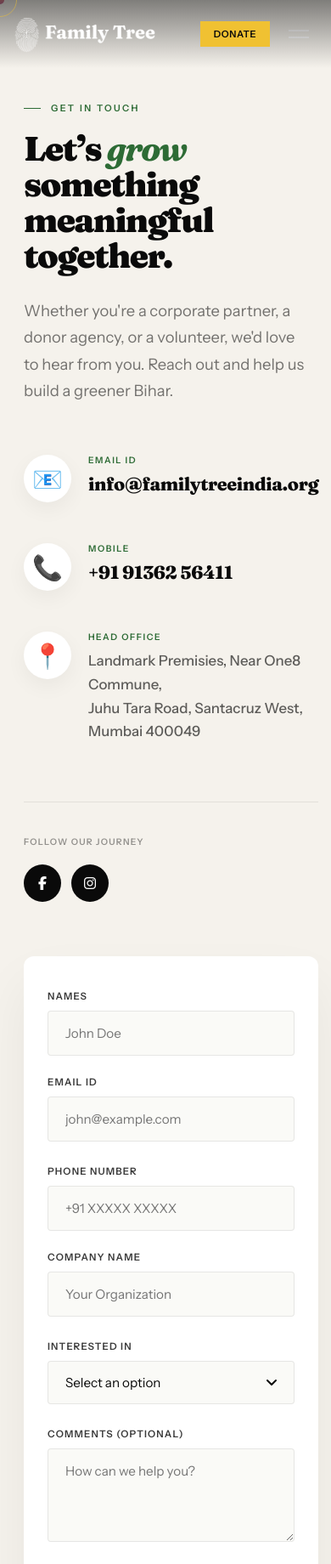
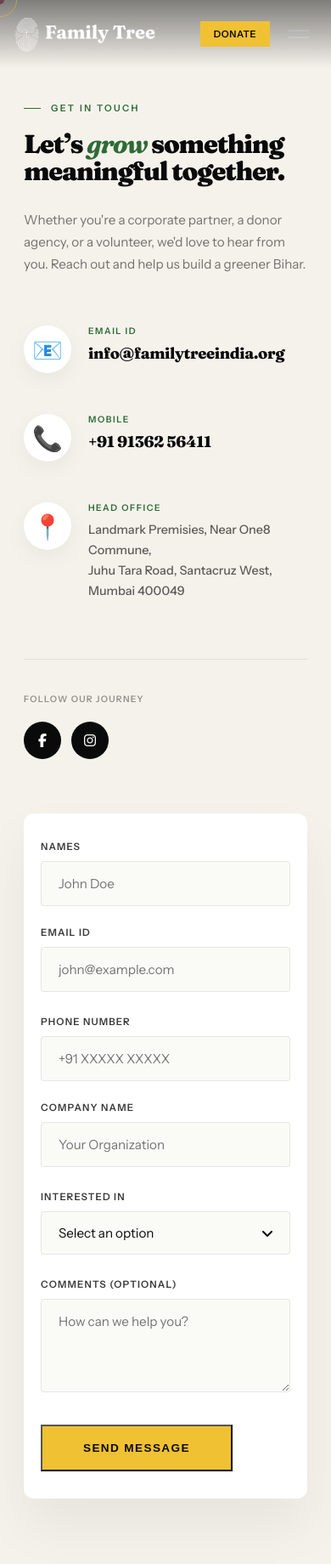
Before and after one commit to Sachinsagarmishra/familytreeindia, a PHP site: page /contact.html in a window 390 px wide. Shown: the top 1840 px of the page at 85% size. Run offline with PHP 8.4, Linux system fonts and the light colour scheme.

Commit message:
Enhance mobile responsiveness on Contact page

```diff
--- a/contact.css
+++ b/contact.css
@@ -131,6 +131,7 @@
     text-decoration: none;
     transition: color 0.3s;
     letter-spacing: -0.02em;
+    word-break: break-all;
 }
 
 .info-link:hover {
@@ -328,3 +329,37 @@
         font-size: 1.4rem;
     }
 }
+
+@media (max-width: 600px) {
+    .cont-h1 {
+        font-size: 1.9rem;
+    }
+
+    .cont-sub {
+        font-size: 0.95rem;
+    }
+
+    .info-link {
+        font-size: 1.15rem;
+    }
+
+    .info-text {
+        font-size: 0.9rem;
+    }
+
+    .cont-form-col {
+        padding: 32px 20px;
+    }
+
+    .cont-map {
+        padding: 0 20px 60px;
+    }
+
+    .map-placeholder {
+        padding: 20px;
+    }
+
+    .map-overlay p {
+        font-size: 1.2rem;
+    }
+}
```
